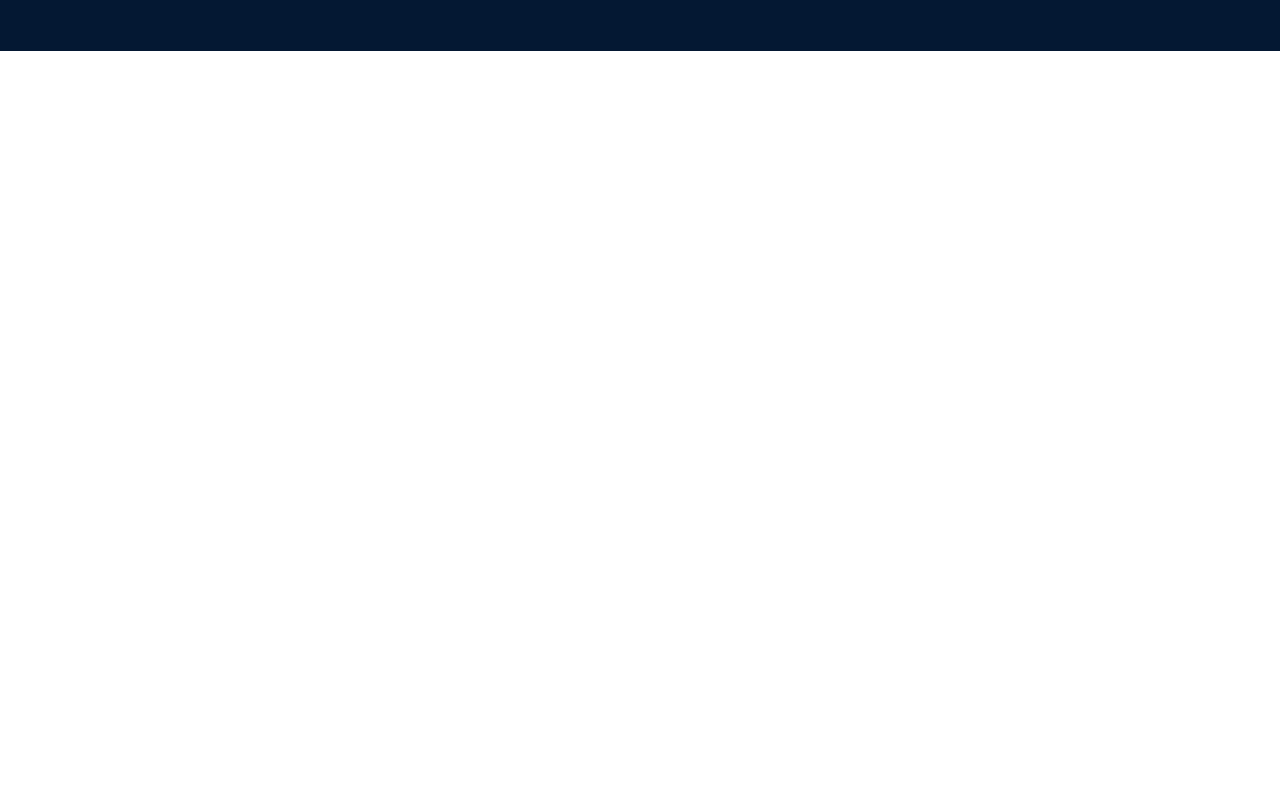
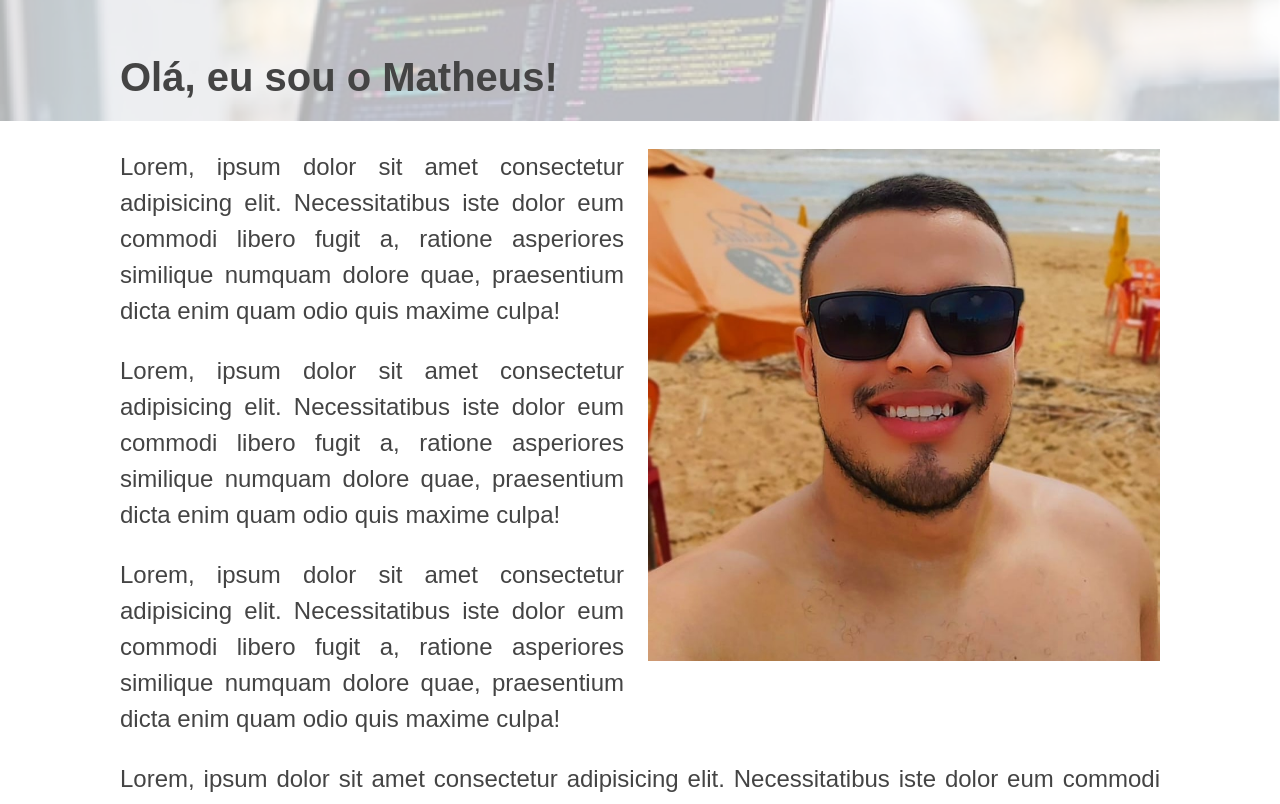
Before and after one commit to MatheusTorresDev97/blog-routes, a React (Vite) app: page /sobremim in a window 1280 px wide. Shown: the part 749-1553 px from the top of the page. Before the commit the page ends 800 px from the top, so only its background shows below. Built offline with nearby package versions, Linux system fonts and the light colour scheme.

Commit message:
Pagina Sobre Mim

```diff
--- a/src/Routes/index.jsx
+++ b/src/Routes/index.jsx
@@ -2,12 +2,14 @@ import { Route, Routes } from "react-router-dom";
 import PaginaPadrao from "../components/PaginaPadrao"
 import Inicio from "../pages/Inicio";
 import Post from "../pages/Post";
+import SobreMim from "../pages/SobreMim";
 
 const AppRoutes = () => {
   return (
     <Routes>
       <Route path="/" element={<PaginaPadrao />}>
         <Route index element={<Inicio />} />
+        <Route path="sobremim" element={<SobreMim />} />
         <Route path="posts/:id" element={<Post />} />
       </Route>
     </Routes>
--- /dev/null
+++ b/src/pages/SobreMim/index.jsx
@@ -0,0 +1,28 @@
+import React from 'react';
+import fotoSobreMim from '../../assets/minha-foto.jpg';
+import PostModelo from '../../components/PostModelo';
+import fotoCapa from '../../assets/sobre_mim_capa.png';
+import { Subtitulo, Paragrafo, FotoSobreMim } from './styles';
+
+const SobreMim = () => {
+  return (
+    <PostModelo
+    fotoCapa={fotoCapa}
+    titulo='Sobre mim'
+    >
+       <Subtitulo>
+        Olá, eu sou o Matheus!
+       </Subtitulo>
+       <FotoSobreMim src={fotoSobreMim} alt="minha-foto" />
+       <Paragrafo>Lorem, ipsum dolor sit amet consectetur adipisicing elit. Necessitatibus iste dolor eum commodi libero fugit a, ratione asperiores similique numquam dolore quae, praesentium dicta enim quam odio quis maxime culpa!</Paragrafo>
+       <Paragrafo>Lorem, ipsum dolor sit amet consectetur adipisicing elit. Necessitatibus iste dolor eum commodi libero fugit a, ratione asperiores similique numquam dolore quae, praesentium dicta enim quam odio quis maxime culpa!</Paragrafo>
+       <Paragrafo>Lorem, ipsum dolor sit amet consectetur adipisicing elit. Necessitatibus iste dolor eum commodi libero fugit a, ratione asperiores similique numquam dolore quae, praesentium dicta enim quam odio quis maxime culpa!</Paragrafo>
+       <Paragrafo>Lorem, ipsum dolor sit amet consectetur adipisicing elit. Necessitatibus iste dolor eum commodi libero fugit a, ratione asperiores similique numquam dolore quae, praesentium dicta enim quam odio quis maxime culpa!</Paragrafo>
+       <Paragrafo>Lorem, ipsum dolor sit amet consectetur adipisicing elit. Necessitatibus iste dolor eum commodi libero fugit a, ratione asperiores similique numquam dolore quae, praesentium dicta enim quam odio quis maxime culpa!</Paragrafo>
+       <Paragrafo>Lorem, ipsum dolor sit amet consectetur adipisicing elit. Necessitatibus iste dolor eum commodi libero fugit a, ratione asperiores similique numquam dolore quae, praesentium dicta enim quam odio quis maxime culpa!</Paragrafo>
+
+    </PostModelo>
+  )
+}
+
+export default SobreMim
--- /dev/null
+++ b/src/pages/SobreMim/styles.js
@@ -0,0 +1,42 @@
+import styled from "styled-components";
+
+export const FotoSobreMim = styled.img`
+  margin-bottom: 0.5rem;
+  margin-left: 1.5rem;
+  width: 40vw;
+  float: right;
+
+  @media (max-width: 1100px) {
+    float: none;
+    display: block;
+    margin: 0 auto 2rem;
+    width: 70vw;
+  }
+
+  @media (max-width: 744px) {
+    width: 100%;
+  }
+`;
+
+export const Subtitulo = styled.h2`
+  margin-bottom: 2rem;
+  font-size: 2.5rem;
+
+  @media (max-width: 744px) {
+    font-size: 1.5rem;
+    line-height: 2rem;
+    margin-bottom: 1.5rem;
+  }
+`;
+
+export const Paragrafo = styled.p`
+  text-align: justify;
+  font-size: 1.5rem;
+  line-height: 2.25rem;
+  margin-bottom: 1.5rem;
+
+  @media (max-width: 744px) {
+    font-size: 1rem;
+    line-height: 1.75rem;
+  }
+`;
```
